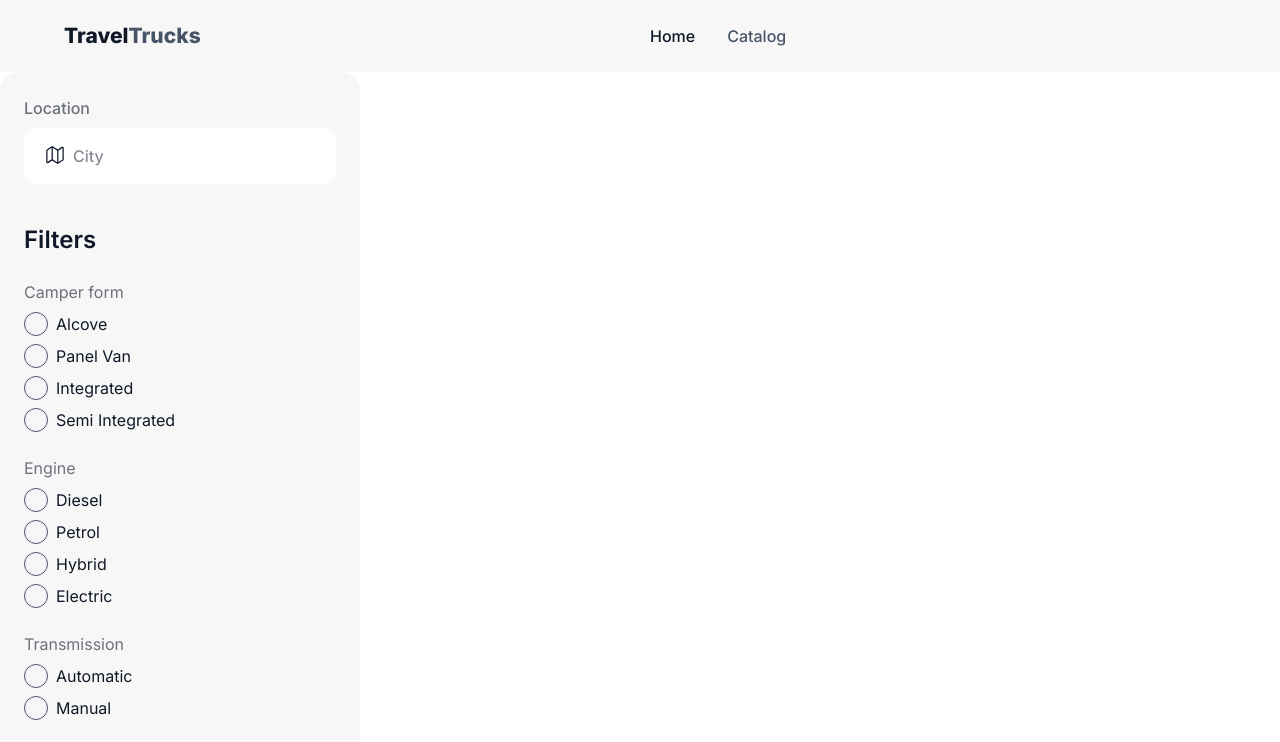
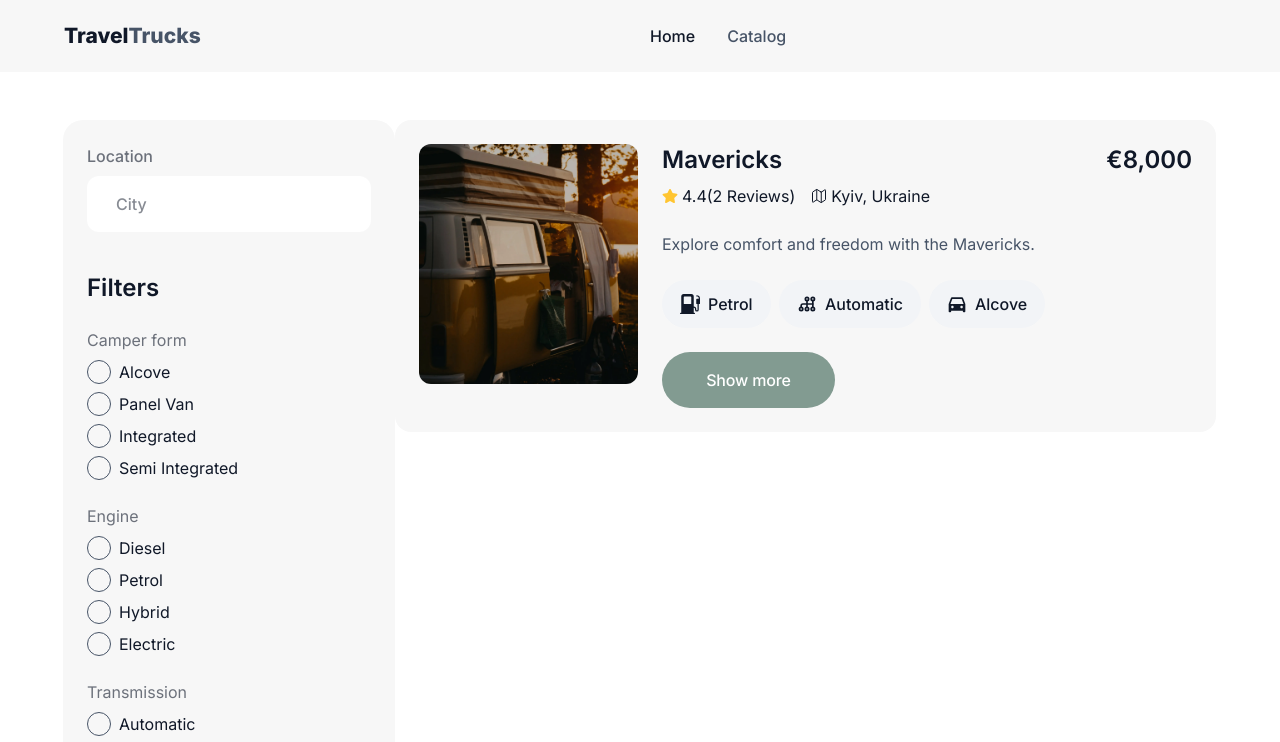
Before and after one commit to YshTi/camping-web, a Next.js app: page /catalog in a window 1280 px wide. Shown: the top 742 px of the page. Built offline with nearby package versions, Linux system fonts and the light colour scheme.

Commit message:
truck card

```diff
--- /dev/null
+++ b/src/app/catalog/page.module.css
@@ -0,0 +1,6 @@
+.content {
+    display: inline-flex;
+    justify-content: space-between;
+
+    padding: 48px 64px 52px 63px;
+}
--- a/src/app/catalog/page.tsx
+++ b/src/app/catalog/page.tsx
@@ -3,7 +3,13 @@
 import { useState } from "react";
 
 import CatalogFilter from "@/components/catalog-filter/catalog-filter";
+import Container from "@/components/container/container";
+import TruckCard from "@/components/truck-card/truck-card";
+
 import type { TruckFilters } from "@/types/filters";
+import type { Truck } from "@/types/truck";
+
+import styles from "./page.module.css";
 
 const initialFilters: TruckFilters = {
   location: "",
@@ -12,13 +18,34 @@ const initialFilters: TruckFilters = {
   transmission: "",
 };
 
+const mockTruck: Truck = {
+  id: "1",
+  name: "Mavericks",
+  price: 8000,
+  rating: 4.4,
+  location: "Kyiv, Ukraine",
+  form: "alcove",
+  length: "6.5 m",
+  width: "2.3 m",
+  height: "3.1 m",
+  tank: "100 l",
+  consumption: "12 l/100 km",
+  transmission: "automatic",
+  engine: "petrol",
+  amenities: ["ac", "bathroom", "kitchen"],
+  coverImage: "/images/hero.webp",
+  totalReviews: 2,
+};
+
 export default function CatalogPage() {
-  const [activeFilters, setActiveFilters] =
+  const [, setActiveFilters] =
     useState<TruckFilters>(initialFilters);
 
   return (
-    <>
+    <Container className={styles.content}>
       <CatalogFilter onSubmit={setActiveFilters} />
-    </>
+
+      <TruckCard truck={mockTruck} />
+    </Container>
   );
 }
--- a/src/components/buttons/buttons.tsx
+++ b/src/components/buttons/buttons.tsx
@@ -1,14 +1,26 @@
-import type { ButtonHTMLAttributes, ReactNode } from "react";
+import Link from "next/link";
+import type {
+  ComponentProps,
+  ReactNode,
+} from "react";
+
 import styles from "./buttons.module.css";
 
 type ButtonVariant = "primary" | "secondary";
 
-interface ButtonProps extends ButtonHTMLAttributes<HTMLButtonElement> {
+interface BaseProps {
   children: ReactNode;
   variant?: ButtonVariant;
+  className?: string;
 }
 
-export default function Button({
+type ButtonProps = Omit<
+  ComponentProps<"button">,
+  "children" | "className"
+> &
+  BaseProps;
+
+export function Button({
   children,
   variant = "primary",
   className = "",
@@ -23,3 +35,25 @@ export default function Button({
     </button>
   );
 }
+
+type ButtonLinkProps = Omit<
+  ComponentProps<typeof Link>,
+  "children" | "className"
+> &
+  BaseProps;
+
+export function ButtonLink({
+  children,
+  variant = "primary",
+  className = "",
+  ...props
+}: ButtonLinkProps) {
+  return (
+    <Link
+      className={`${styles.button} ${styles[variant]} ${className}`}
+      {...props}
+    >
+      {children}
+    </Link>
+  );
+}
--- a/src/components/catalog-filter/catalog-filter.tsx
+++ b/src/components/catalog-filter/catalog-filter.tsx
@@ -4,12 +4,12 @@ import { useState, type FormEvent } from "react";
 import { IoMapOutline } from "react-icons/io5";
 import { IoCloseOutline } from "react-icons/io5";
 
-import Button from "@/components/buttons/buttons";
+import { Button } from "@/components/buttons/buttons";
 import type {
-  TruckEngine,
+  TruckFilterEngine,
   TruckFilters,
-  TruckForm,
-  TruckTransmission,
+  TruckFilterForm,
+  TruckFilterTransmission,
 } from "@/types/filters";
 
 import styles from "./catalog-filter.module.css";
@@ -21,24 +21,11 @@ const initialFilters: TruckFilters = {
   transmission: "",
 };
 
-const truckFormOptions = [
-  { label: "Alcove", value: "alcove" },
-  { label: "Panel Van", value: "panel_van" },
-  { label: "Integrated", value: "integrated" },
-  { label: "Semi Integrated", value: "semi_integrated" },
-] as const;
-
-const engineOptions = [
-  { label: "Diesel", value: "diesel" },
-  { label: "Petrol", value: "petrol" },
-  { label: "Hybrid", value: "hybrid" },
-  { label: "Electric", value: "electric" },
-] as const;
-
-const transmissionOptions = [
-  { label: "Automatic", value: "automatic" },
-  { label: "Manual", value: "manual" },
-] as const;
+import {
+  engineOptions,
+  transmissionOptions,
+  truckFormOptions,
+} from "@/types/trucks"
 
 interface CatalogFilterProps {
   onSubmit: (filters: TruckFilters) => void;
@@ -105,7 +92,7 @@ export default function CatalogFilter({
                 onChange={(value) =>
                     setFilters((previous) => ({
                     ...previous,
-                    form: value as TruckForm,
+                    form: value as TruckFilterForm,
                     }))
                 }
                 />
@@ -125,7 +112,7 @@ export default function CatalogFilter({
                 onChange={(value) =>
                     setFilters((previous) => ({
                     ...previous,
-                    engine: value as TruckEngine,
+                    engine: value as TruckFilterEngine,
                     }))
                 }
                 />
@@ -145,7 +132,7 @@ export default function CatalogFilter({
                 onChange={(value) =>
                     setFilters((previous) => ({
                     ...previous,
-                    transmission: value as TruckTransmission,
+                    transmission: value as TruckFilterTransmission,
                     }))
                 }
                 />
@@ -158,7 +145,7 @@ export default function CatalogFilter({
             Search
           </Button>
 
-          <Button type="submit" variant="secondary">
+          <Button type="button" variant="secondary" onClick={handleClear}>
             <IoCloseOutline
               className={styles.closeIcon}
               aria-hidden="true"
--- a/src/components/hero/hero.tsx
+++ b/src/components/hero/hero.tsx
@@ -1,5 +1,5 @@
 import styles from "./hero.module.css";
-import Button from "../buttons/buttons";
+import { Button } from "../buttons/buttons";
 import Container from "@/components/container/container";
 
 export default function Hero() {
--- /dev/null
+++ b/src/components/truck-card/truck-card.module.css
@@ -0,0 +1,128 @@
+.card {
+    display: flex;
+    gap: 24px;
+
+    width: 100%;
+    max-width: 888px;
+    height: 312px;
+    padding: 24px;
+
+    border-radius: 16px;
+    background-color: var(--inputs);
+}
+
+.imageWrapper {
+    position: relative;
+
+    width: 219px;
+    height: 240px;
+
+    overflow: hidden;
+    border-radius: 12px;
+}
+
+.image {
+    object-fit: cover;
+}
+
+.content {
+    display: flex;
+    min-width: 0;
+    flex: 1;
+    flex-direction: column;
+    gap: 24px;
+}
+
+.top {
+    display: flex;
+    align-items: flex-start;
+    justify-content: space-between;
+    gap: 24px;
+
+    color: var(--main);
+    font-size: 24px;
+    font-weight: 600;
+    line-height: 1.33;
+
+    margin-bottom: 8px;
+}
+
+.title {
+    overflow: hidden;
+    text-overflow: ellipsis;
+    white-space: nowrap;
+}
+
+.price {
+    flex-shrink: 0;
+}
+
+.meta {
+    display: flex;
+    align-items: center;
+    gap: 16px;
+
+    color: var(--main);
+    font-weight: 400;
+}
+
+.rating,
+.location {
+    display: inline-flex;
+    align-items: center;
+    gap: 4px;
+}
+
+.star {
+    color: var(--rating);
+    width: 16px;
+    height: 16px;
+}
+
+.locationSvg {
+    width: 16px;
+    height: 16px;
+}
+
+.description {
+    overflow: hidden;
+    text-overflow: ellipsis;
+    white-space: nowrap;
+
+    font-weight: 400;
+}
+
+.badges {
+    display: flex;
+    flex-wrap: wrap;
+    gap: 8px;
+}
+
+.badge {
+    display: inline-flex;
+    align-items: center;
+    gap: 8px;
+
+    min-height: 40px;
+    padding: 12px 18px;
+
+    border-radius: 100px;
+    background-color: var(--badges);
+
+    color: var(--main);
+    text-align: center;
+    min-width: 109px;
+}
+
+.badge svg {
+    width: 20px;
+    height: 20px;
+}
+
+.gearbox {
+    transform: rotate(180deg);
+}
+
+.link {
+    width: 173px;
+}
--- /dev/null
+++ b/src/components/truck-card/truck-card.tsx
@@ -0,0 +1,99 @@
+import Image from "next/image";
+
+import { IoMapOutline } from "react-icons/io5";
+import { FaStar } from "react-icons/fa";
+import { BsFuelPumpFill } from "react-icons/bs";
+import { ButtonLink } from "@/components/buttons/buttons";
+import { TbManualGearbox } from "react-icons/tb";
+import { RiCarFill } from "react-icons/ri";
+
+import type { Truck } from "@/types/truck";
+import {
+  engineOptions,
+  transmissionOptions,
+  truckFormOptions,
+} from "@/types/trucks";
+
+import styles from "./truck-card.module.css";
+
+interface TruckCardProps {
+  truck: Truck;
+}
+
+function getLabel(
+  options: readonly { label: string; value: string }[],
+  value: string,
+) {
+  return options.find((option) => option.value === value)?.label ?? value;
+}
+
+export default function TruckCard({ truck }: TruckCardProps) {
+  return (
+    <article className={styles.card}>
+      <div className={styles.imageWrapper}>
+        <Image
+          className={styles.image}
+          src={truck.coverImage}
+          alt={truck.name}
+          fill
+          sizes="264px"
+        />
+      </div>
+
+      <div className={styles.content}>
+        <div className={styles.topInfo}>
+            <div className={styles.top}>
+                <h2 className={styles.title}>{truck.name}</h2>
+
+                <p className={styles.price}>
+                    €{truck.price.toLocaleString("en-US")}
+                </p>
+            </div>
+
+            <div className={styles.meta}>
+                <span className={styles.rating}>
+                    <FaStar className={styles.star} aria-hidden="true" />
+                    {truck.rating}({truck.totalReviews} Reviews)
+                </span>
+
+                <span className={styles.location}>
+                    <IoMapOutline className={styles.locationSvg} aria-hidden="true" />
+                    {truck.location}
+                </span>
+            </div>
+        </div>
+
+        <p className={styles.description}>
+          Explore comfort and freedom with the {truck.name}.
+        </p>
+
+        <ul className={styles.badges}>
+          <li className={styles.badge}>
+            <BsFuelPumpFill aria-hidden="true" />
+            {getLabel(engineOptions, truck.engine)}
+          </li>
+
+          <li className={styles.badge}>
+                      <TbManualGearbox aria-hidden="true" className={styles.gearbox} />
+            {getLabel(transmissionOptions, truck.transmission)}
+          </li>
+
+          <li className={styles.badge}>
+            <RiCarFill aria-hidden="true" />
+            {getLabel(truckFormOptions, truck.form)}
+          </li>
+        </ul>
+
+        <ButtonLink
+            href={`/catalog/${truck.id}`}
+            variant="primary"
+            className={styles.link}
+            target="_blank"
+            rel="noopener noreferrer"
+            >
+            Show more
+        </ButtonLink>
+      </div>
+    </article>
+  );
+}
--- a/src/types/truck.ts
+++ b/src/types/truck.ts
@@ -1,18 +1,53 @@
-export const truckFormOptions = [
-  { label: "Alcove", value: "alcove" },
-  { label: "Panel Van", value: "panel_van" },
-  { label: "Integrated", value: "integrated" },
-  { label: "Semi Integrated", value: "semi_integrated" },
-] as const;
+export type TruckForm =
+  | "alcove"
+  | "panel_van"
+  | "integrated"
+  | "semi_integrated";
 
-export const engineOptions = [
-  { label: "Diesel", value: "diesel" },
-  { label: "Petrol", value: "petrol" },
-  { label: "Hybrid", value: "hybrid" },
-  { label: "Electric", value: "electric" },
-] as const;
+export type TruckTransmission =
+  | "automatic"
+  | "manual";
 
-export const transmissionOptions = [
-  { label: "Automatic", value: "automatic" },
-  { label: "Manual", value: "manual" },
-] as const;
+export type TruckEngine =
+  | "diesel"
+  | "petrol"
+  | "hybrid"
+  | "electric";
+
+export type TruckAmenity =
+  | "ac"
+  | "bathroom"
+  | "kitchen"
+  | "tv"
+  | "radio"
+  | "refrigerator"
+  | "microwave"
+  | "gas"
+  | "water";
+
+export interface Truck {
+  id: string;
+  name: string;
+  price: number;
+  rating: number;
+  location: string;
+  form: TruckForm;
+  length: string;
+  width: string;
+  height: string;
+  tank: string;
+  consumption: string;
+  transmission: TruckTransmission;
+  engine: TruckEngine;
+  amenities: TruckAmenity[];
+  coverImage: string;
+  totalReviews: number;
+}
+
+export interface TrucksResponse {
+  page: number;
+  perPage: number;
+  total: number;
+  totalPages: number;
+  campers: Truck[];
+}
--- /dev/null
+++ b/src/types/trucks.ts
@@ -0,0 +1,18 @@
+export const truckFormOptions = [
+  { label: "Alcove", value: "alcove" },
+  { label: "Panel Van", value: "panel_van" },
+  { label: "Integrated", value: "integrated" },
+  { label: "Semi Integrated", value: "semi_integrated" },
+] as const;
+
+export const engineOptions = [
+  { label: "Diesel", value: "diesel" },
+  { label: "Petrol", value: "petrol" },
+  { label: "Hybrid", value: "hybrid" },
+  { label: "Electric", value: "electric" },
+] as const;
+
+export const transmissionOptions = [
+  { label: "Automatic", value: "automatic" },
+  { label: "Manual", value: "manual" },
+] as const;
```
Also changed, not shown: src/types/filters.ts (+6 -6 lines), src/components/camper-card/camper-card.tsx (deleted).
